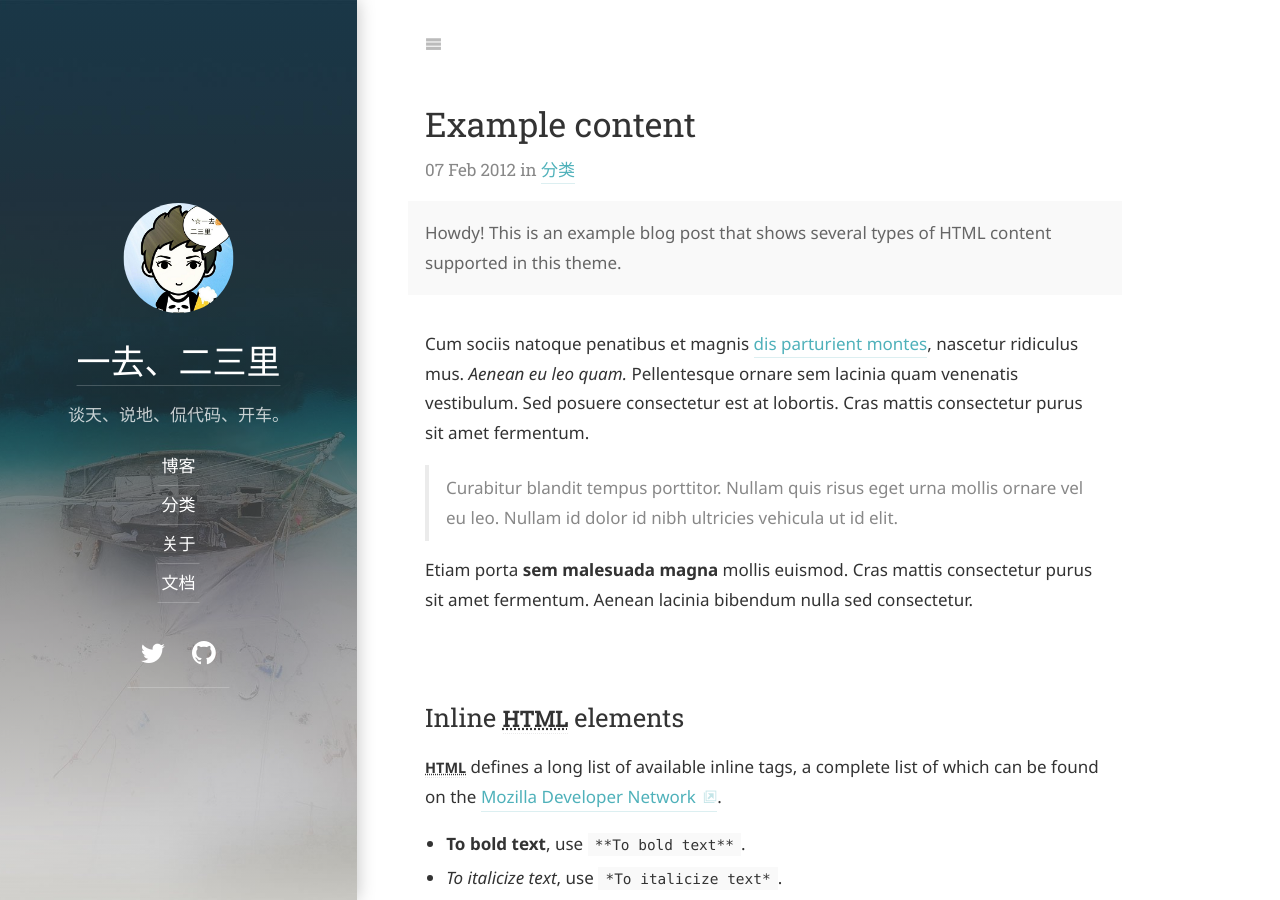
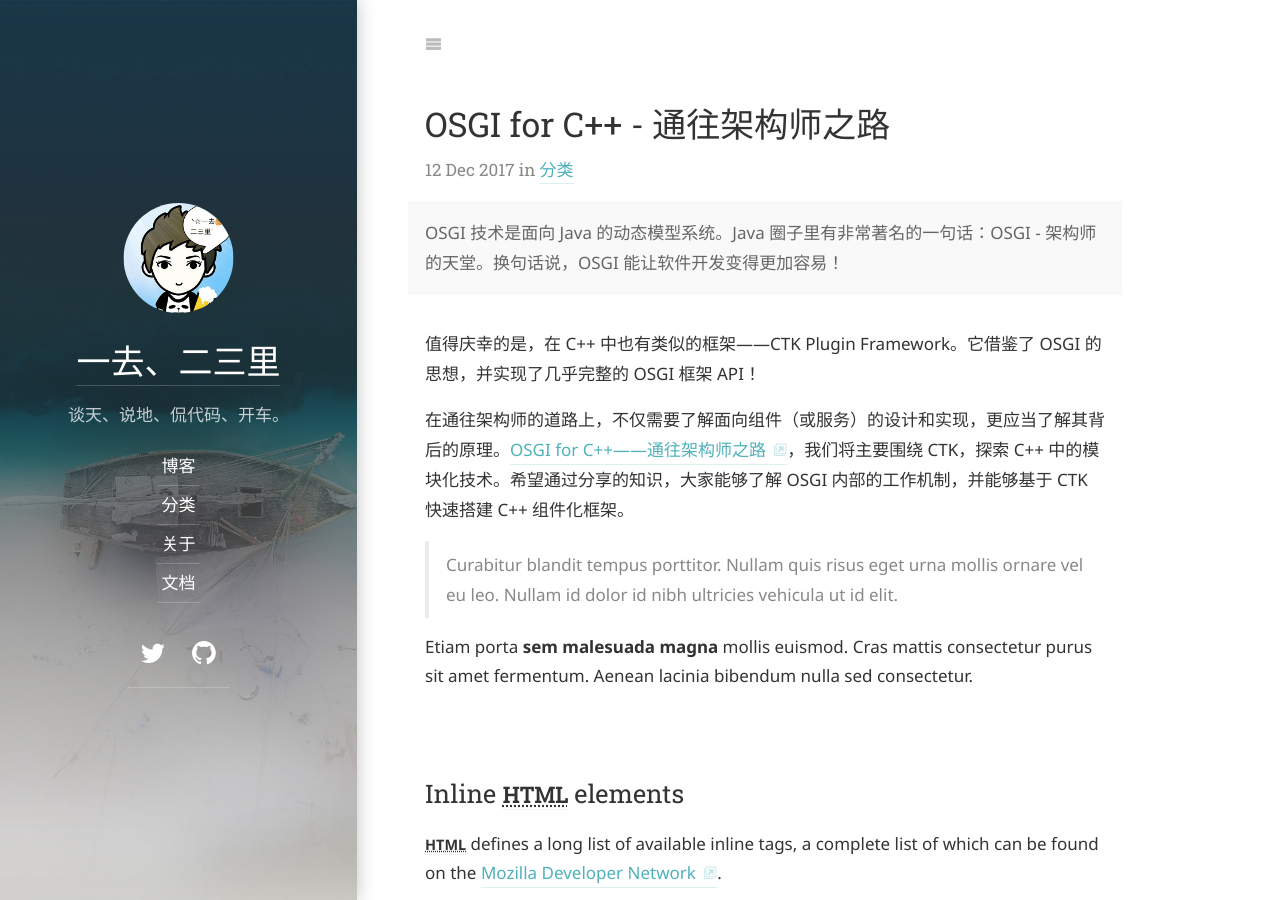
Before and after one commit to Waleon/Waleon.github.io, a Jekyll site: the page built from categories/_posts/2017-12-12-OSGI for C++.md, in a window 1280 px wide and 900 px high. Built offline with Jekyll 4.4.1, drawn with Linux system fonts in a browser that asks for light colours; some web fonts are replaced; some of the changed text lies outside the part shown.

Commit message:
add blog

```diff
--- a/categories/_posts/2012-02-07-example-content.md
+++ b/categories/_posts/2017-12-12-OSGI for C++.md
@@ -1,13 +1,15 @@
 ---
 layout: post
-title: Example content
+title: OSGI for C++ - 通往架构师之路
 description: >
-  Howdy! This is an example blog post that shows several types of HTML content supported in this theme.
+  OSGI 技术是面向 Java 的动态模型系统。Java 圈子里有非常著名的一句话：OSGI - 架构师的天堂。换句话说，OSGI 能让软件开发变得更加容易！
 author: author2
 canonical_url: http://hyde.getpoole.com/2012/02/07/example-content/
 ---
 
-Cum sociis natoque penatibus et magnis <a href="#">dis parturient montes</a>, nascetur ridiculus mus. *Aenean eu leo quam.* Pellentesque ornare sem lacinia quam venenatis vestibulum. Sed posuere consectetur est at lobortis. Cras mattis consectetur purus sit amet fermentum.
+值得庆幸的是，在 C++ 中也有类似的框架——CTK Plugin Framework。它借鉴了 OSGI 的思想，并实现了几乎完整的 OSGI 框架 API！
+
+在通往架构师的道路上，不仅需要了解面向组件（或服务）的设计和实现，更应当了解其背后的原理。[OSGI for C++——通往架构师之路](https://gitbook.cn/gitchat/column/5ad02029f8164454a34a089b)，我们将主要围绕 CTK，探索 C++ 中的模块化技术。希望通过分享的知识，大家能够了解 OSGI 内部的工作机制，并能够基于 CTK 快速搭建 C++ 组件化框架。
 
 > Curabitur blandit tempus porttitor. Nullam quis risus eget urna mollis ornare vel eu leo. Nullam id dolor id nibh ultricies vehicula ut id elit.
 
```
Also changed, not shown: categories/_posts/2012-02-06-whats-jekyll.md (deleted, +0 -22 lines), categories/_posts/2018-09-05-Log4j for C++.md (added, +31 -0 lines).
